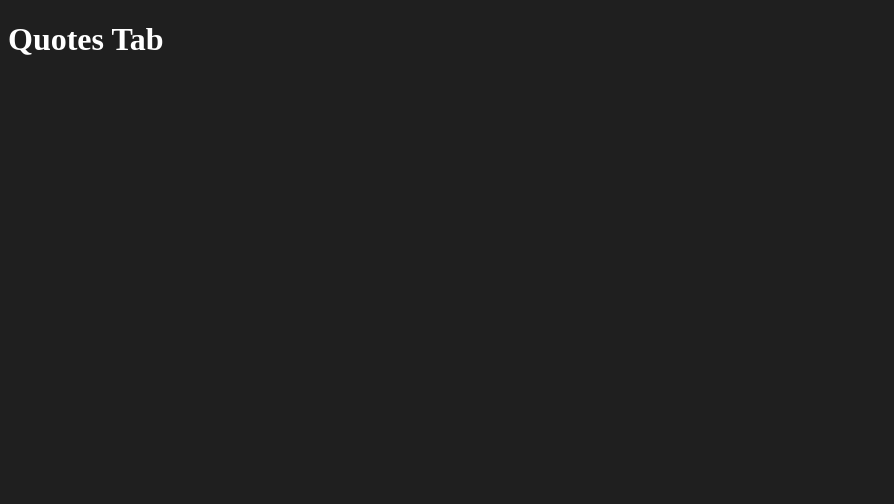
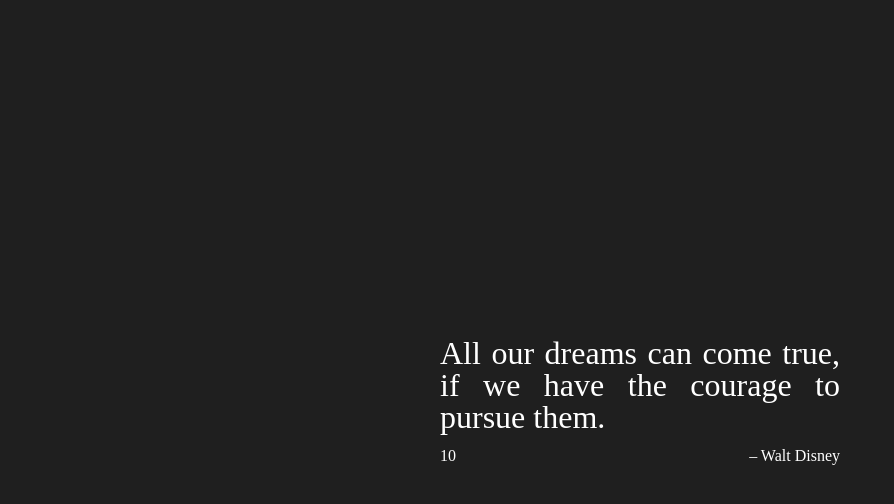
Before and after one commit to Daily-Quotes/Chrome-Extension, a browser extension: page browser-extension/index.html in a window 1280 px wide. Shown: the whole page, without its empty margins (0-894 px from the left). Drawn offline with Linux system fonts and the light colour scheme.

Commit message:
CSS files & basic html structure added

```diff
--- /dev/null
+++ b/browser-extension/colors.css
@@ -0,0 +1,42 @@
+:root {
+  --white : #FFF;
+  --dark  : #1F1F1F;
+  --gray  : #3a3a3a;
+  --blue  : #3677F3;
+  --red   : #FF2D55;
+}
+
+.white-color {
+  color : var(--white);
+}
+.white-background-color {
+  background : var(--white);
+}
+
+.dark-color {
+  color : var(--dark);
+}
+.dark-background-color {
+  background : var(--dark);
+}
+
+.gray-color {
+  color : var(--gray);
+}
+.gray-background-color {
+  background : var(--gray);
+}
+
+.blue-color {
+  color : var(--blue);
+}
+.blue-background-color {
+  background : var(--blue);
+}
+
+.red-color {
+  color : var(--red);
+}
+.red-background-color {
+  color : var(--red);
+}
--- a/browser-extension/index.html
+++ b/browser-extension/index.html
@@ -2,10 +2,17 @@
 <html lang="en">
 <head>
     <meta charset="UTF-8">
+    <link rel="stylesheet" href="reset.css">
     <link rel="stylesheet" href="style.css">
     <title>Quotes Tab</title>
 </head>
 <body>
-  <h1>Quotes Tab</h1>
+    <div id="quote-container">
+        <h2>All our dreams can come true, if we have the courage to pursue them.</h2>
+        <div id="quote-container__bottom">
+            <p>10</p>
+            <a class="author">– Walt Disney</a>
+        </div>
+    </div>
 </body>
 </html>
--- /dev/null
+++ b/browser-extension/reset.css
@@ -0,0 +1,41 @@
+html, body, div, span, applet, object, iframe,
+h1, h2, h3, h4, h5, h6, p, blockquote, pre,
+a, abbr, acronym, address, big, cite, code,
+del, dfn, em, img, ins, kbd, q, s, samp,
+small, strike, strong, sub, sup, tt, var,
+b, u, i, center,
+dl, dt, dd, ol, ul, li,
+fieldset, form, label, legend,
+table, caption, tbody, tfoot, thead, tr, th, td,
+article, aside, canvas, details, embed,
+figure, figcaption, footer, header, hgroup,
+menu, nav, output, ruby, section, summary,
+time, mark, audio, video {
+  margin: 0;
+  padding: 0;
+  border: 0;
+  font: inherit;
+  vertical-align: baseline;
+}
+/* HTML5 display-role reset for older browsers */
+article, aside, details, figcaption, figure,
+footer, header, hgroup, menu, nav, section {
+  display: block;
+}
+body {
+  line-height: 1;
+}
+ol, ul {
+  list-style: none;
+}
+blockquote, q {
+  quotes: none;
+}
+blockquote:before, blockquote:after,
+q:before, q:after {
+  content: none;
+}
+table {
+  border-collapse: collapse;
+  border-spacing: 0;
+}
--- a/browser-extension/style.css
+++ b/browser-extension/style.css
@@ -1,4 +1,24 @@
-body{
-  color: #FFF;
-  background: #1F1F1F;
+body {
+  color      : #FFF;
+  background : #1F1F1F;
 }
+
+#quote-container {
+  width     : 400px;
+  position  : absolute;
+  left      : 50%;
+  top       : 50%;
+  transform : translate(-50%, -50%);
+}
+
+#quote-container h2{
+  font-size: 2em;
+  text-align: justify;
+}
+
+#quote-container__bottom {
+  width           : 100%;
+  margin-top      : 15px;
+  display         : inline-flex;
+  justify-content : space-between;
+}
```
